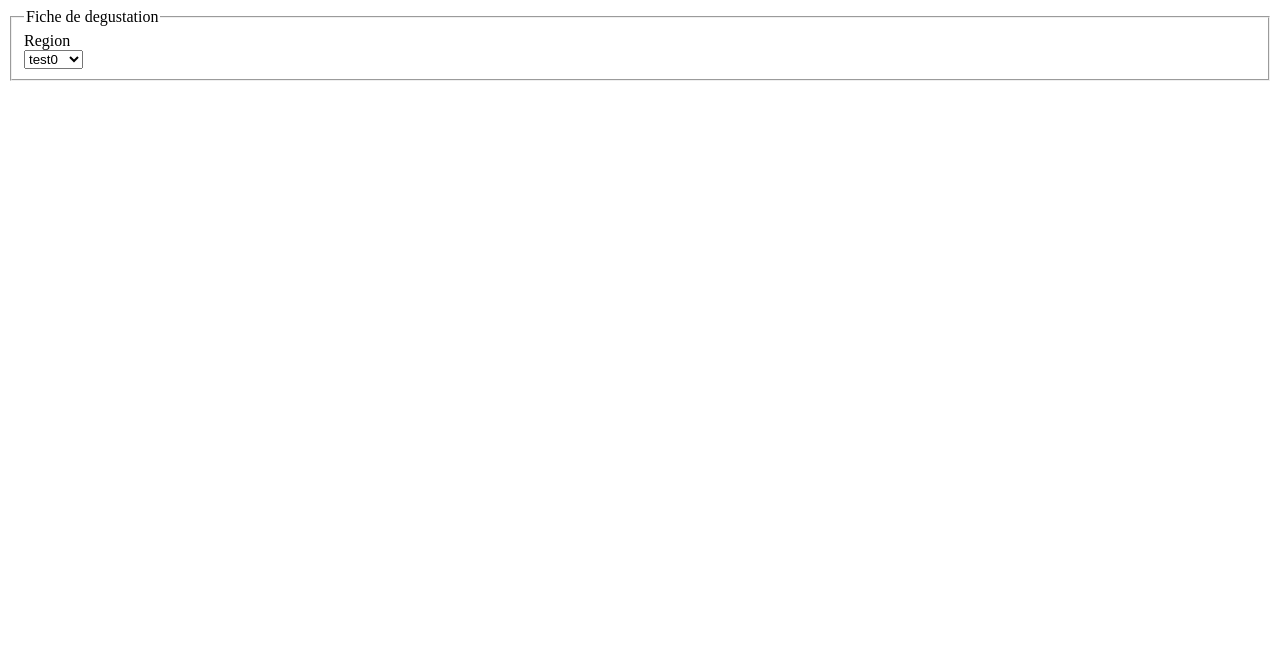
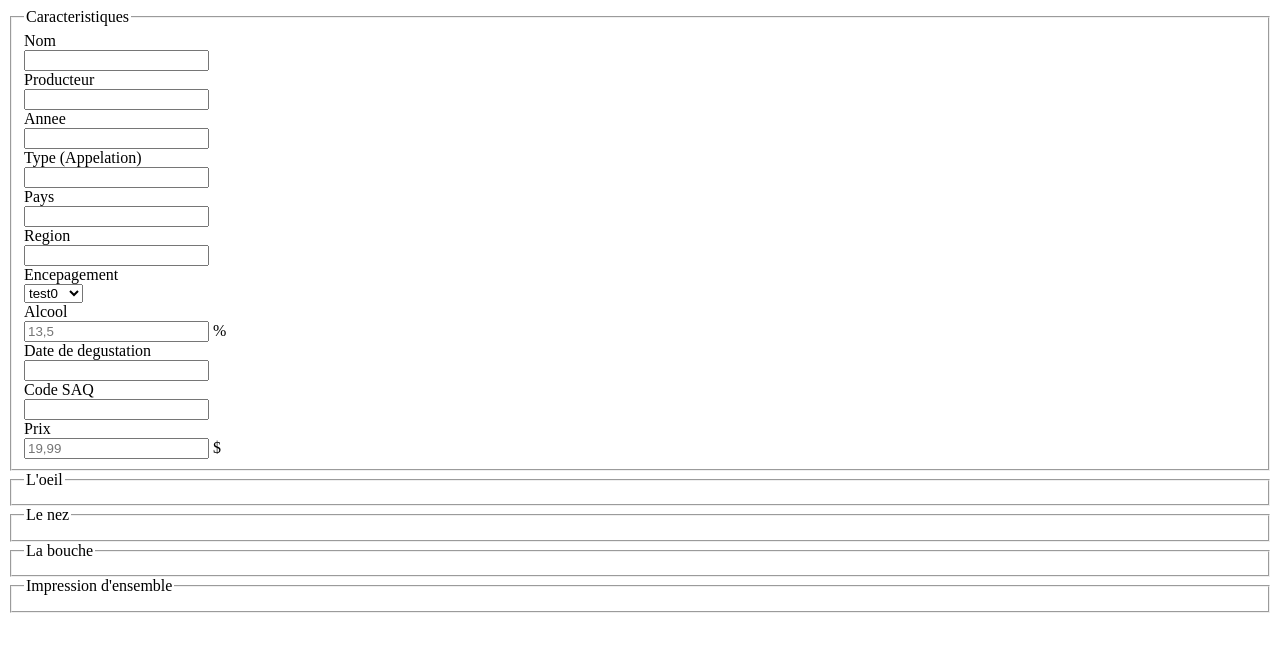
Before and after one commit to quantumlicht/php-wine, a PHP site: page /server/indexvins/index.php in a window 1280 px wide. Shown: the top 652 px of the page. Run offline with PHP 8.4, Linux system fonts and the light colour scheme.

Commit message:
ajout des infos pour le formulaire fiche de vin

```diff
--- a/server/view/indexvins/index.php
+++ b/server/view/indexvins/index.php
@@ -1,12 +1,64 @@
 <!DOCTYPE html PUBLIC "-//W3C//DTD XHTML 1.0 Strict//EN" "http://www.w3.org/TR/xhtml1/DTD/xhtml1-strict.dtd">
 <html>
+<!-- top container -->
+<div class='container-fluid'>
    <div class='row-fluid'>
-<div class='span8 offset2'>
+      <div class='span2'></div>
+      <div class='span8'>
+<!-- top container -->
+
+<div class='container-fluid'>
    <form class='form-horizontal' action='' method='post'>
+   <div class='row-fluid'>
+<!-- contenu 1ere colonne -->
+<div class='span6'>
    <fieldset>
-         <legend> Fiche de degustation</legend>
+   <legend> Caracteristiques </legend>
+
+      <div class='control-group'>
+         <label class='control-label' for='nom'>Nom</label>
+         <div class='controls'>
+            <input class='span8' type='text' name='nom' id='nom'/>
+         </div>
+      </div>
+
+      <div class='control-group'>
+         <label class='control-label' for='producteur'>Producteur</label>
+         <div class='controls'>
+            <input class='span8' type='text' name='producteur' id='producteur'/>
+         </div>
+      </div>
+
+      <div class='control-group'>
+         <label class='control-label' for='annee'>Annee</label>
+         <div class='controls'>
+            <input class='span8' type='text' name='annee' id='annee'/>
+         </div>
+      </div>
+
+      <div class='control-group'>
+         <label class='control-label' for='type'>Type (Appelation)</label>
+         <div class='controls'>
+            <input class='span8' type='text' name='type' id='type'/>
+         </div>
+      </div>
+
+      <div class='control-group'>
+         <label class='control-label' for='pays'>Pays</label>
+         <div class='controls'>
+            <input class='span8' type='text' name='pays' id='pays'/>
+         </div>
+      </div>
+
       <div class='control-group'>
          <label class='control-label' for='region'>Region</label>
+         <div class='controls'>
+            <input class='span8' type='text' name='region' id='region'/>
+         </div>
+      </div>
+
+      <div class='control-group'>
+         <label class='control-label' for='encepagement'>Encepagement</label>
          <div class='controls'>
             <select id='scrollContainer' >
              <?php for( $i=0; $i<$max=100; $i++){ ?>
@@ -15,8 +67,68 @@
             </select>
          </div>
       </div>
+
+      <div class='control-group'>
+         <label class='control-label' for='alcool'>Alcool</label>
+         <div class='controls'>
+            <div class='input-append'>
+               <input class='span4' type='text' name='alcool' placeholder='13,5' id='alcool appendedInput'/>
+               <span class='add-on'>%</span>
+            </div>
+         </div>
+      </div>
+
+      <div class='control-group'>
+         <label class='control-label' for='date'>Date de degustation</label>
+         <div class='controls'>
+            <input class='span8' type='text' name='date' id='date'/>
+         </div>
+      </div>
+
+      <div class='control-group'>
+         <label class='control-label' for='code'>Code SAQ</label>
+         <div class='controls'>
+            <input type='text' name='code' id='code'/>
+         </div>
+      </div>
+
+      <div class='control-group'>
+      <label class='control-label' for='prix'>Prix</label>
+         <div class='controls'>
+            <div class='input-append'>
+               <input class='span4' type='text' placeholder='19,99' name='prix' id='prix appendedInput'/>
+               <span class='add-on'>$</span>
+            </div>
+         </div>
+      </div>
+
    </fieldset>
+</div>
+<!-- contenu deuxieme colonne -->
+<div class='span6'>
+<fieldset>
+<legend>L'oeil</legend>
+</fieldset>
+
+<fieldset>
+<legend>Le nez</legend>
+</fieldset>
+
+<fieldset>
+<legend>La bouche</legend>
+</fieldset>
+
+<fieldset>
+<legend>Impression d'ensemble</legend>
+</fieldset>
+</div>
+<!--  -->
+   </div>
    </form>
+</div>
+
+<!-- top container -->
+      </div>
    </div>
 </div>
 </html>
```
Lines whose indentation alone changed are shown as unchanged.
